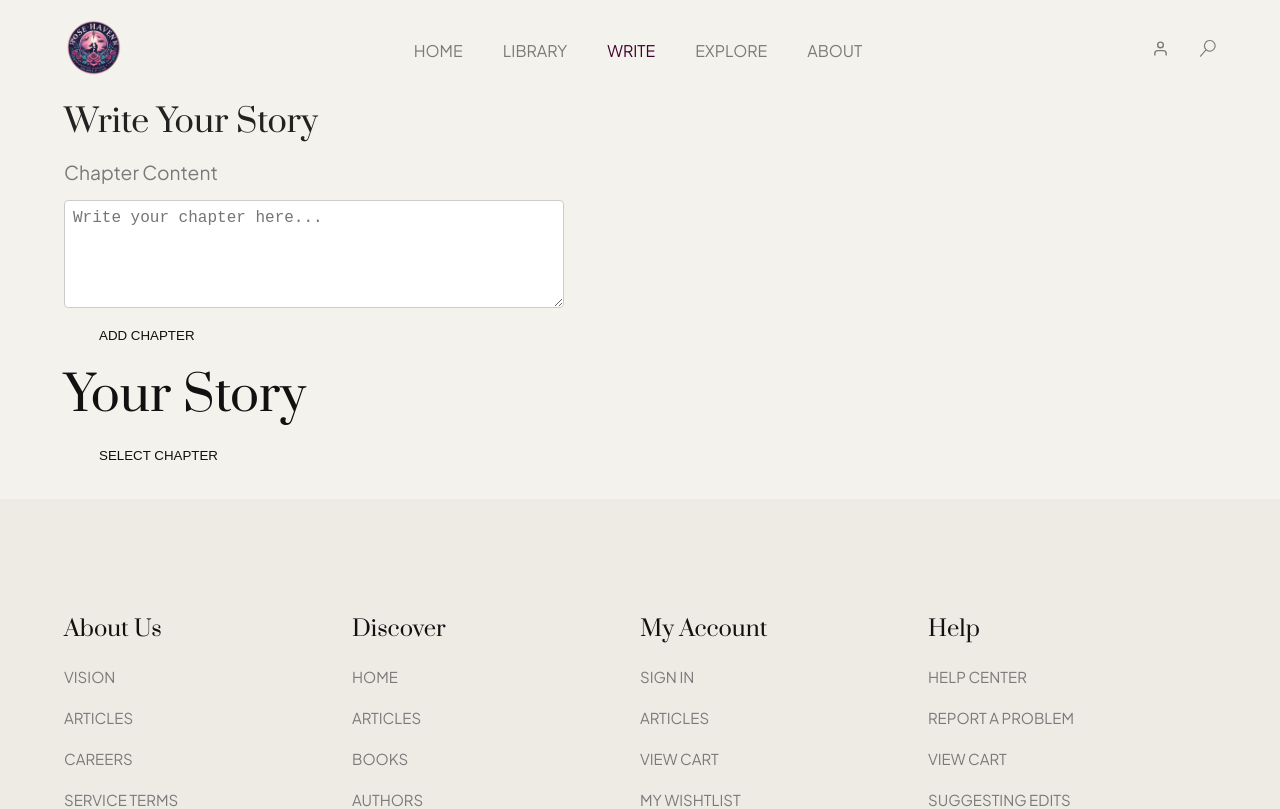
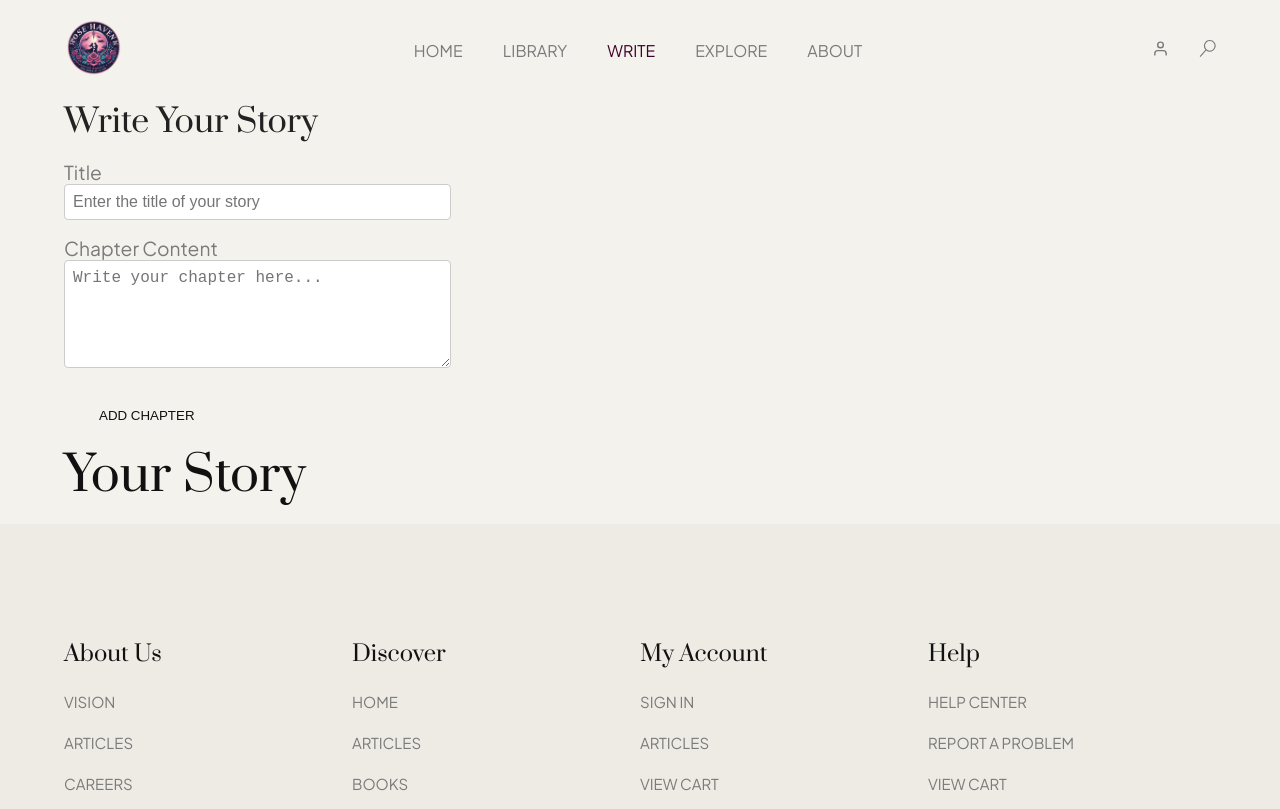
Before and after one commit to UnfetteredScholar/ProseHaven, a React (Vite) app in the folder vite-project/: page /write in a window 1280 px wide. Shown: the top 809 px of the page. Built offline with nearby package versions, Linux system fonts and the light colour scheme.

Commit message:
Added book title element

```diff
--- a/vite-project/src/Components/ChapterForm/ChapterForm.css
+++ b/vite-project/src/Components/ChapterForm/ChapterForm.css
@@ -1,12 +1,19 @@
 .chapter-form {
-	display: flex;
-	flex-direction: column;
-	max-width: 500px;
+	max-width: 600px;
 	margin: 0 auto;
 }
 
 .chapter-label {
 	font-size: 1.2rem;
+	margin-bottom: 0.5rem;
+}
+
+.chapter-input {
+	padding: 0.5rem;
+	font-size: 1rem;
+	border: 1px solid #ccc;
+	border-radius: 4px;
+	width: 100%;
 	margin-bottom: 1rem;
 }
 
@@ -16,4 +23,6 @@
 	border: 1px solid #ccc;
 	border-radius: 4px;
 	resize: vertical;
+	width: 100%;
+	margin-bottom: 1rem;
 }
--- a/vite-project/src/Components/ChapterForm/ChapterForm.jsx
+++ b/vite-project/src/Components/ChapterForm/ChapterForm.jsx
@@ -3,30 +3,43 @@ import { useState } from 'react';
 import { Form, Button } from 'react-bootstrap';
 
 const ChapterForm = ({ onSubmit }) => {
+	const [title, setTitle] = useState('');
 	const [content, setContent] = useState('');
 
 	const handleSubmit = (e) => {
 		e.preventDefault();
-		onSubmit(content);
+		onSubmit({ title, content }); // Passing an object with title and content properties
+		setTitle('');
 		setContent('');
 	};
 
 	return (
-		<form onSubmit={handleSubmit} className="chapter-form mt-5">
-			<label className="chapter-label">Chapter Content</label>
-			<textarea
-				rows={5}
-				cols={100}
-				value={content}
-				onChange={(e) => setContent(e.target.value)}
-				placeholder="Write your chapter here..."
-				className="chapter-textarea mb-3"
-			/>
-			<button type="submit" className="btn btn-primary">
+		<Form onSubmit={handleSubmit} className="chapter-form mt-5">
+			<Form.Group controlId="chapterTitle">
+				<Form.Label className="chapter-label">Title</Form.Label>
+				<Form.Control
+					type="text"
+					value={title}
+					onChange={(e) => setTitle(e.target.value)}
+					placeholder="Enter the title of your story"
+					className="chapter-input"
+				/>
+			</Form.Group>
+			<Form.Group controlId="chapterContent">
+				<Form.Label className="chapter-label">Chapter Content</Form.Label>
+				<Form.Control
+					as="textarea"
+					rows={5}
+					value={content}
+					onChange={(e) => setContent(e.target.value)}
+					placeholder="Write your chapter here..."
+					className="chapter-textarea"
+				/>
+			</Form.Group>
+			<Button variant="primary" type="submit">
 				Add Chapter
-			</button>
-		</form>
+			</Button>
+		</Form>
 	);
 };
-
 export default ChapterForm;
--- a/vite-project/src/Components/ChapterList/ChapterList.css
+++ b/vite-project/src/Components/ChapterList/ChapterList.css
@@ -1,22 +1,28 @@
 /* src/styles/ChapterList.css */
 .chapter-list {
-	max-width: 600px;
-	margin: 0 auto;
+	margin-top: 1rem; /* Adjust margin as needed */
+	display: flex; /* Arranges chapters horizontally */
+	flex-wrap: wrap; /* Allows chapters to wrap onto multiple lines */
+	gap: 1rem; /* Spacing between chapters */
 }
 
-.chapter-dropdown {
-	margin-bottom: 1rem;
-	margin-right: 1rem;
+.chapter-item {
+	border: 1px solid #ddd; /* Add a subtle border */
+	border-radius: 4px; /* Rounded corners */
+	padding: 1rem; /* Inner padding for content */
+	width: calc(50% - 1rem); /* Sets width based on available space */
+}
+
+.book-title {
+	font-weight: bold; /* Bold title */
+	margin-bottom: 0.5rem; /* Small space below title */
 }
 
 .chapter-content {
-	border: 1px solid #ccc;
-	border-radius: 4px;
-	padding: 1rem;
-	margin-top: 1rem;
+	background-color: #f5f5f5; /* Light background for content */
+	padding: 1rem; /* Padding for content within */
 }
 
 .chapter-content h5 {
-	font-size: 1.2rem;
-	margin-bottom: 0.5rem;
+	margin-bottom: 0.5rem; /* Small space below heading */
 }
--- a/vite-project/src/Components/ChapterList/ChapterList.jsx
+++ b/vite-project/src/Components/ChapterList/ChapterList.jsx
@@ -11,31 +11,33 @@ const ChapterList = ({ chapters }) => {
 
 	return (
 		<div className="chapter-list mt-5">
+			{chapters.map((chapter, index) => (
+				<div key={index}>
+					<h3 className="book-title">{chapter.title}</h3>
 					<DropdownButton
-				id="chapter-dropdown"
+						id={`chapter-dropdown-${index}`}
 						title={
-					selectedChapter !== null
-						? `Chapter ${selectedChapter + 1}`
+							selectedChapter !== null && selectedChapter === index
+								? `Chapter ${index + 1}`
 								: 'Select Chapter'
 						}
 						className="chapter-dropdown"
 					>
-				{chapters.map((chapter, index) => (
 						<Dropdown.Item
-						key={index}
 							onClick={() => handleChapterSelect(index)}
 							active={selectedChapter === index}
 						>
 							Chapter {index + 1}
 						</Dropdown.Item>
-				))}
 					</DropdownButton>
-			{selectedChapter !== null && (
+					{selectedChapter !== null && selectedChapter === index && (
 						<div className="chapter-content">
-					<h5>Chapter {selectedChapter + 1}</h5>
-					<p>{chapters[selectedChapter]}</p>
+							<h5>Chapter {index + 1}</h5>
+							<p>{chapter.content}</p>
 						</div>
 					)}
+				</div>
+			))}
 		</div>
 	);
 };
--- a/vite-project/src/Pages/Story/StoryPage/StoryPage.jsx
+++ b/vite-project/src/Pages/Story/StoryPage/StoryPage.jsx
@@ -21,7 +21,7 @@ function StoryPage() {
 				</Col>
 				<Col xs={6}>
 					<h2>Your Story</h2>
-					<ChapterList chapters={chapters} className="chapter-list" />
+					<ChapterList chapters={chapters} />
 				</Col>
 			</Row>
 		</Container>
```
Lines whose indentation alone changed are shown as unchanged.
